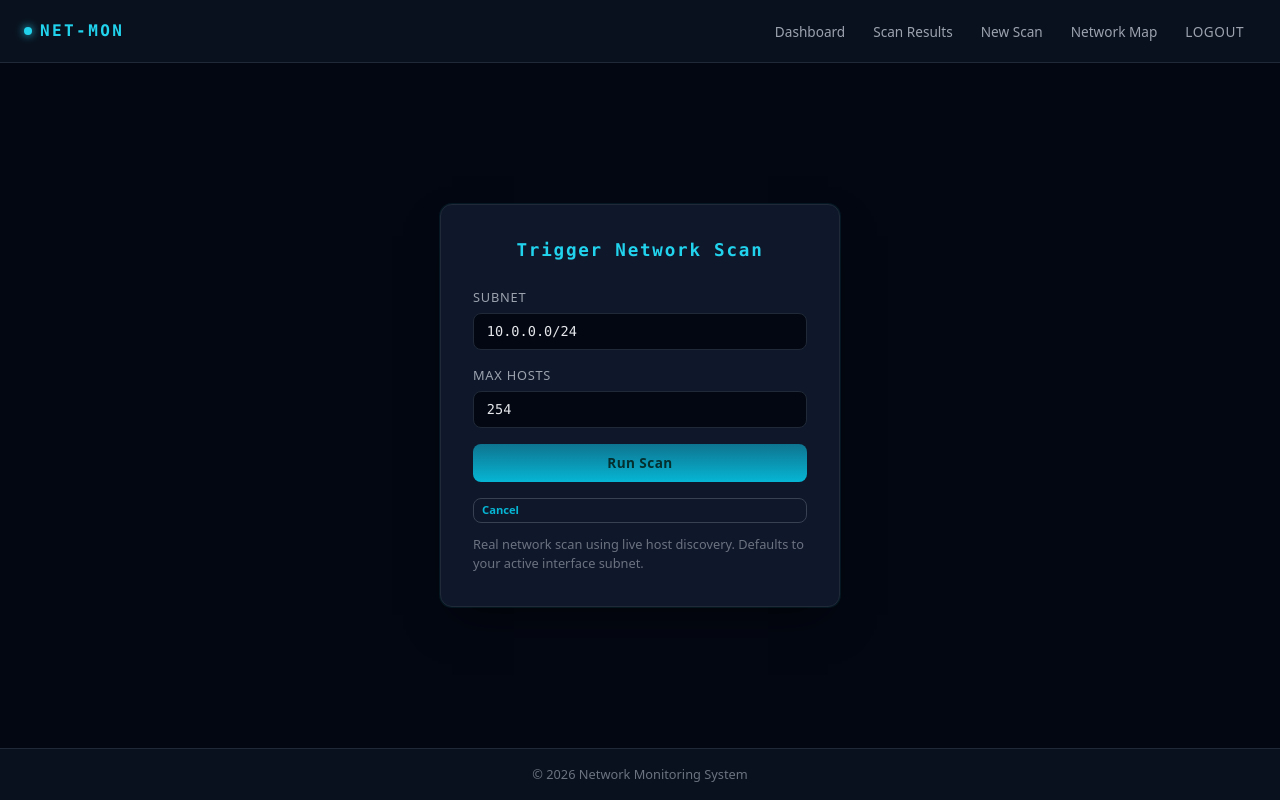
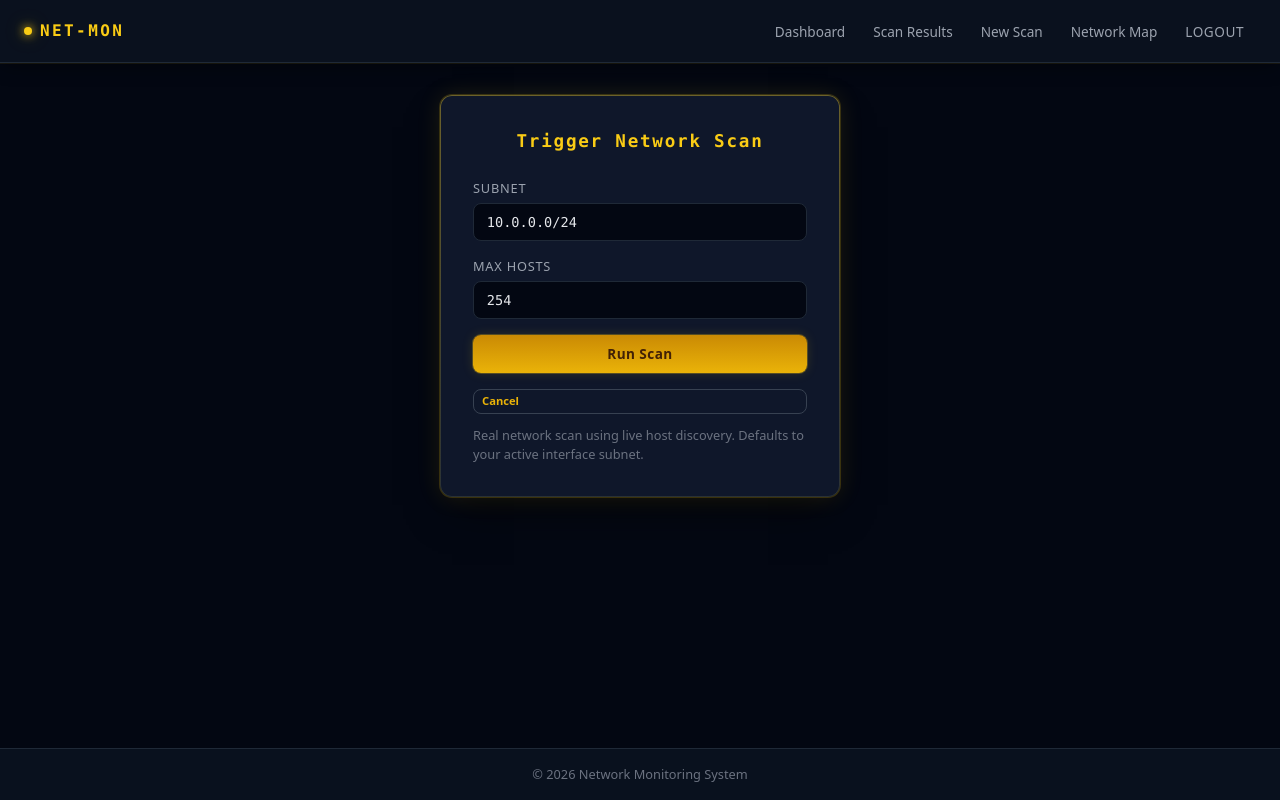
Before and after one commit to harys-rifai/Network, a Django app: page /scan/add/ in a window 1280 px wide. Run offline with Django 4.2, Linux system fonts and the light colour scheme; the visitor is signed in with stand-in values (Sample User, id 1); some libraries are stand-ins or nearby versions.

Commit message:
Initial commit: Django network monitoring app with real scanner and dashboard

```diff
--- a/static/css/style.css
+++ b/static/css/style.css
@@ -8,15 +8,15 @@
     --text-primary: #e5e7eb;
     --text-secondary: #9ca3af;
     --text-muted: #6b7280;
-    --accent: #22d3ee;
-    --accent-strong: #06b6d4;
-    --accent-muted: rgba(34, 211, 238, 0.12);
+    --accent: #facc15;
+    --accent-strong: #eab308;
+    --accent-muted: rgba(250, 204, 21, 0.12);
     --warn: #f59e0b;
     --danger: #ef4444;
     --success: #10b981;
     --font-mono: ui-monospace, SFMono-Regular, Menlo, Monaco, Consolas, "Liberation Mono", monospace;
     --font-sans: ui-sans-serif, system-ui, -apple-system, Segoe UI, Roboto, Helvetica, Arial, sans-serif;
-    --shadow-glow: 0 0 0 1px rgba(34,211,238,0.08), 0 20px 40px -12px rgba(0,0,0,0.55);
+    --shadow-glow: 0 0 0 1px rgba(250,204,21,0.08), 0 20px 40px -12px rgba(0,0,0,0.55);
     --shadow-sm: 0 1px 2px 0 rgba(0,0,0,0.3);
     --shadow-md: 0 4px 6px -1px rgba(0,0,0,0.4);
     --radius: 0.5rem;
@@ -46,6 +46,7 @@ a:hover { color: var(--accent-strong); text-decoration: none; }
     background: rgba(11, 18, 32, 0.95);
     backdrop-filter: blur(12px);
     border-bottom: 1px solid var(--border-default);
+    box-shadow: 0 0 0 1px rgba(250,204,21,0.08), 0 4px 20px -4px rgba(0,0,0,0.6);
     padding: 0.85rem 1.5rem;
     display: flex;
     justify-content: space-between;
@@ -73,7 +74,7 @@ a:hover { color: var(--accent-strong); text-decoration: none; }
     height: 8px;
     background: var(--accent);
     border-radius: 50%;
-    box-shadow: 0 0 8px var(--accent);
+    box-shadow: 0 0 10px var(--accent), 0 0 20px rgba(250,204,21,0.4);
 }
 
 .nav-links { list-style: none; display: flex; gap: 0.25rem; align-items: center; }
@@ -89,26 +90,23 @@ a:hover { color: var(--accent-strong); text-decoration: none; }
     border-radius: var(--radius);
     transition: all 0.15s;
 }
-.nav-links a:hover, .nav-links button:hover { color: var(--text-primary); background: rgba(255,255,255,0.05); text-decoration: none; }
+.nav-links a:hover, .nav-links button:hover { color: var(--accent-strong); background: rgba(250,204,21,0.08); text-decoration: none; }
 
 .container {
     flex: 1;
-    display: flex;
-    align-items: center;
-    justify-content: center;
     padding: 2rem;
     max-width: 1440px;
     margin: 0 auto;
     width: 100%;
 }
 
-/* When a real page section follows, let it behave normally again */
-.container > .dashboard-grid,
-.container > .page-header,
-.container > .charts-row,
-.container > .recent-section,
-.container > .scan-detail,
-.container > .auth-box {
+body.no-nav .container {
+    display: flex;
+    align-items: center;
+    justify-content: center;
+}
+
+body.no-nav .container > .auth-box {
     width: 100%;
 }
 
@@ -123,12 +121,30 @@ a:hover { color: var(--accent-strong); text-decoration: none; }
 
 .auth-box {
     max-width: 400px;
-    margin: 4rem auto;
+    width: 100%;
+    margin: 0 auto;
     padding: 2rem;
     background: var(--bg-elevated);
     border: 1px solid var(--border-default);
     border-radius: var(--radius-lg);
-    box-shadow: var(--shadow-glow);
+     box-shadow:
+         0 0 0 1px rgba(250,204,21,0.18),
+         0 0 24px rgba(250,204,21,0.12),
+         0 20px 40px -12px rgba(0,0,0,0.7);
+    position: relative;
+}
+
+.auth-box::before {
+    content: '';
+    position: absolute;
+    inset: -1px;
+    border-radius: var(--radius-lg);
+    padding: 1px;
+    background: linear-gradient(180deg, rgba(250,204,21,0.35), rgba(250,204,21,0.05));
+    -webkit-mask: linear-gradient(#fff 0 0) content-box, linear-gradient(#fff 0 0);
+    -webkit-mask-composite: xor;
+    mask-composite: exclude;
+    pointer-events: none;
 }
 
 .matrix-title {
@@ -161,8 +177,8 @@ a:hover { color: var(--accent-strong); text-decoration: none; }
 }
 
 .btn-primary {
-    background: linear-gradient(180deg, #0e7490, #06b6d4);
-    color: #042f2e;
+    background: linear-gradient(180deg, #ca8a04, #eab308);
+    color: #422006;
     padding: 0.6rem 1rem;
     border: none;
     border-radius: var(--radius);
@@ -172,6 +188,7 @@ a:hover { color: var(--accent-strong); text-decoration: none; }
     cursor: pointer;
     letter-spacing: 0.03em;
     transition: transform 0.05s, filter 0.2s;
+    box-shadow: 0 0 0 1px rgba(250,204,21,0.25), 0 0 12px rgba(250,204,21,0.15);
 }
 .btn-primary:hover { filter: brightness(1.1); text-decoration: none; transform: translateY(-1px); }
 
@@ -189,7 +206,7 @@ a:hover { color: var(--accent-strong); text-decoration: none; }
     text-decoration: none;
     display: inline-block;
 }
-.btn-small:hover { background: rgba(34,211,238,0.08); border-color: var(--accent-strong); }
+.btn-small:hover { background: rgba(250,204,21,0.08); border-color: var(--accent-strong); }
 
 .btn-danger { color: #fca5a5; border-color: #7f1d1d; background: rgba(127,29,29,0.15); }
 .btn-danger:hover { background: rgba(127,29,29,0.25); border-color: var(--danger); }
@@ -213,7 +230,7 @@ a:hover { color: var(--accent-strong); text-decoration: none; }
 .hacker-table th, .hacker-table td { padding: 0.4rem 0.75rem; text-align: left; border-bottom: 1px solid var(--border-subtle); }
 .hacker-table th { background: rgba(255,255,255,0.015); color: var(--text-secondary); font-weight: 600; font-size: 0.7rem; text-transform: uppercase; letter-spacing: 0.07em; }
 .hacker-table tbody tr { transition: background 0.1s; }
-.hacker-table tbody tr:hover { background: rgba(34,211,238,0.04); }
+.hacker-table tbody tr:hover { background: rgba(250,204,21,0.04); }
 .hacker-table tbody tr:last-child td { border-bottom: none; }
 .actions { display: flex; gap: 0.35rem; }
 
@@ -252,6 +269,19 @@ a:hover { color: var(--accent-strong); text-decoration: none; }
 .detail-card strong { color: var(--text-primary); }
 
 .note { color: var(--text-muted); font-size: 0.8rem; margin-top: 0.75rem; }
+
+.scan-loader { text-align: center; padding: 2rem 0; }
+.scan-spinner {
+    width: 48px;
+    height: 48px;
+    border: 4px solid rgba(250,204,21,0.15);
+    border-top-color: var(--accent);
+    border-radius: 50%;
+    margin: 0 auto 1.5rem;
+    animation: spin 1s linear infinite;
+    box-shadow: 0 0 12px rgba(250,204,21,0.25);
+}
+@keyframes spin { to { transform: rotate(360deg); } }
 
 .status-pill { display: inline-flex; padding: 0.15rem 0.5rem; border-radius: 9999px; border: 1px solid var(--border-strong); font-size: 0.65rem; font-weight: 600; letter-spacing: 0.04em; text-transform: uppercase; }
 .status-online { color: var(--success); border-color: rgba(16,185,129,0.3); background: rgba(16,185,129,0.1); }
@@ -296,7 +326,7 @@ a:hover { color: var(--accent-strong); text-decoration: none; }
     transition: all 0.15s;
     text-decoration: none;
 }
-.btn-pagination:hover { background: rgba(34,211,238,0.08); border-color: var(--accent-strong); }
+.btn-pagination:hover { background: rgba(250,204,21,0.08); border-color: var(--accent-strong); }
 
 .alert-row { display: flex; flex-wrap: wrap; gap: 0.5rem; margin-bottom: 0.75rem; }
 .alert-card { padding: 0.4rem 0.6rem; border-radius: var(--radius); font-size: 0.75rem; font-weight: 600; border: 1px solid; }
--- a/templates/base.html
+++ b/templates/base.html
@@ -8,7 +8,7 @@
     <script type="text/javascript" src="https://unpkg.com/vis-network/standalone/umd/vis-network.min.js"></script>
     <script src="https://cdn.jsdelivr.net/npm/chart.js"></script>
 </head>
-<body>
+<body class="{% if not user.is_authenticated %}no-nav{% endif %}">
     {% if user.is_authenticated %}
     <nav class="navbar">
         <div class="logo">NET-MON</div>
--- a/templates/dashboard.html
+++ b/templates/dashboard.html
@@ -70,7 +70,7 @@ new Chart(osCtx, {
     type: 'doughnut',
     data: {
         labels: {{ os_labels|safe }},
-        datasets: [{ data: {{ os_data|safe }}, backgroundColor: ['#22d3ee','#10b981','#f59e0b','#6366f1','#ef4444','#94a3b8','#64748b'] }]
+        datasets: [{ data: {{ os_data|safe }}, backgroundColor: ['#facc15','#eab308','#f59e0b','#6366f1','#ef4444','#94a3b8','#64748b'] }]
     },
     options: {
         responsive: true,
@@ -86,7 +86,7 @@ new Chart(brandCtx, {
     type: 'doughnut',
     data: {
         labels: {{ brand_labels|safe }},
-        datasets: [{ data: {{ brand_data|safe }}, backgroundColor: ['#22d3ee','#10b981','#f59e0b','#6366f1','#ef4444','#94a3b8','#64748b'] }]
+        datasets: [{ data: {{ brand_data|safe }}, backgroundColor: ['#facc15','#eab308','#f59e0b','#6366f1','#ef4444','#94a3b8','#64748b'] }]
     },
     options: {
         responsive: true,
--- a/templates/scan_trigger.html
+++ b/templates/scan_trigger.html
@@ -3,13 +3,40 @@
 {% block content %}
 <div class="auth-box">
     <h1 class="matrix-title">Trigger Network Scan</h1>
-    <form method="post" class="hacker-form">
+    <form method="post" class="hacker-form" id="scanForm">
         {% csrf_token %}
         <div class="form-group"><label>Subnet</label><input type="text" name="subnet" value="{{ subnet|default:'10.0.0.0/24' }}" required></div>
         <div class="form-group"><label>Max Hosts</label><input type="number" name="count" value="254" min="1" max="4094" required></div>
-        <button type="submit" class="btn-primary">Run Scan</button>
+        <button type="submit" class="btn-primary" id="scanButton">Run Scan</button>
         <a href="{% url 'scan_list' %}" class="btn-small">Cancel</a>
     </form>
     <p class="note">Real network scan using live host discovery. Defaults to your active interface subnet.</p>
 </div>
+
+<div id="scanLoader" style="display:none;">
+    <div class="auth-box">
+        <div class="scan-loader">
+            <div class="scan-spinner"></div>
+            <h1 class="matrix-title">Scanning Network...</h1>
+            <p class="note">This may take a moment. Please do not close the page.</p>
+        </div>
+    </div>
+</div>
 {% endblock %}
+
+{% block extra_js %}
+<script>
+(function() {
+    var form = document.getElementById('scanForm');
+    var loader = document.getElementById('scanLoader');
+    var button = document.getElementById('scanButton');
+    if (!form || !loader || !button) return;
+    form.addEventListener('submit', function() {
+        button.disabled = true;
+        button.textContent = 'Scanning...';
+        form.style.display = 'none';
+        loader.style.display = 'block';
+    });
+})();
+</script>
+{% endblock %}
```
